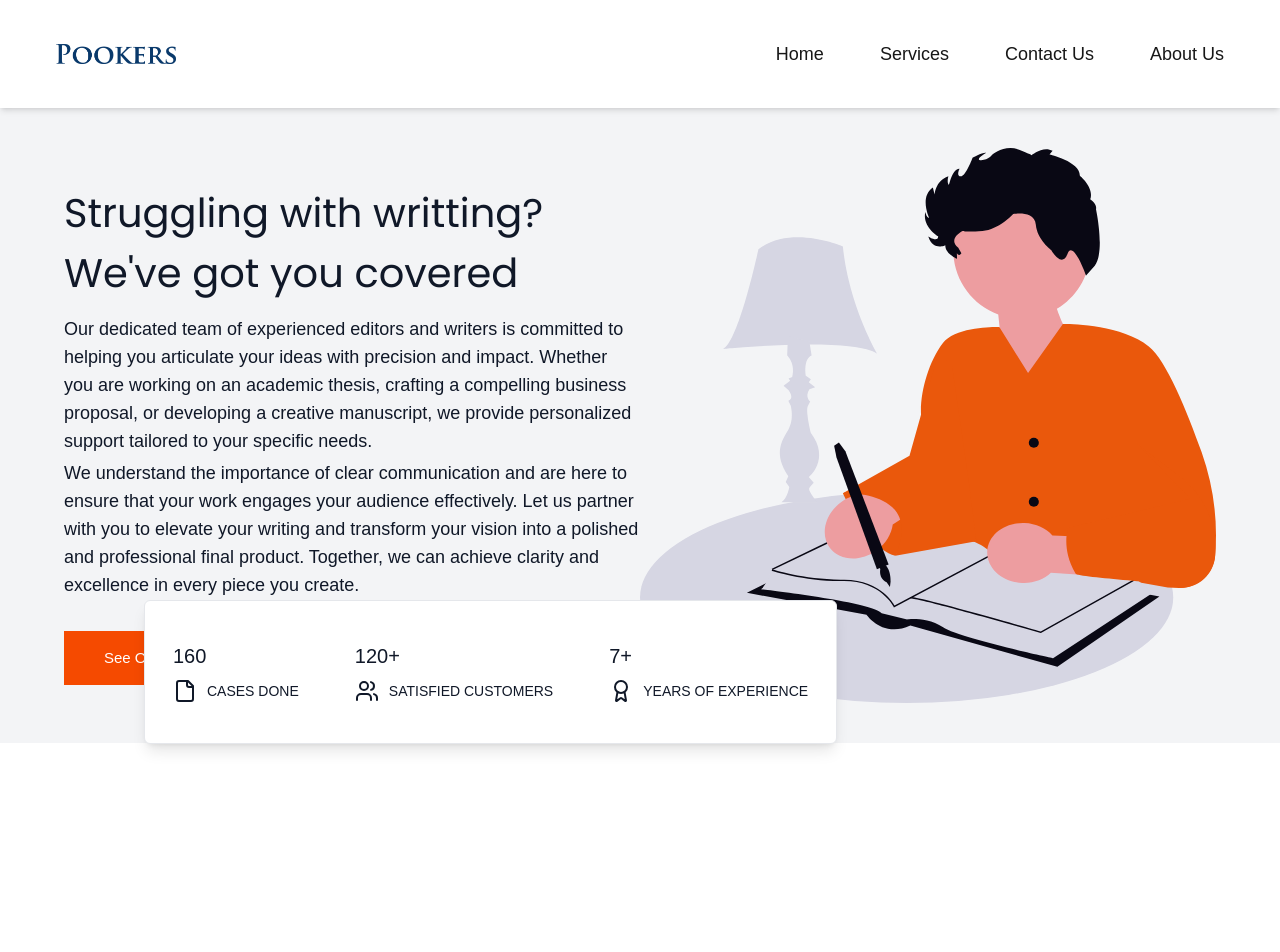
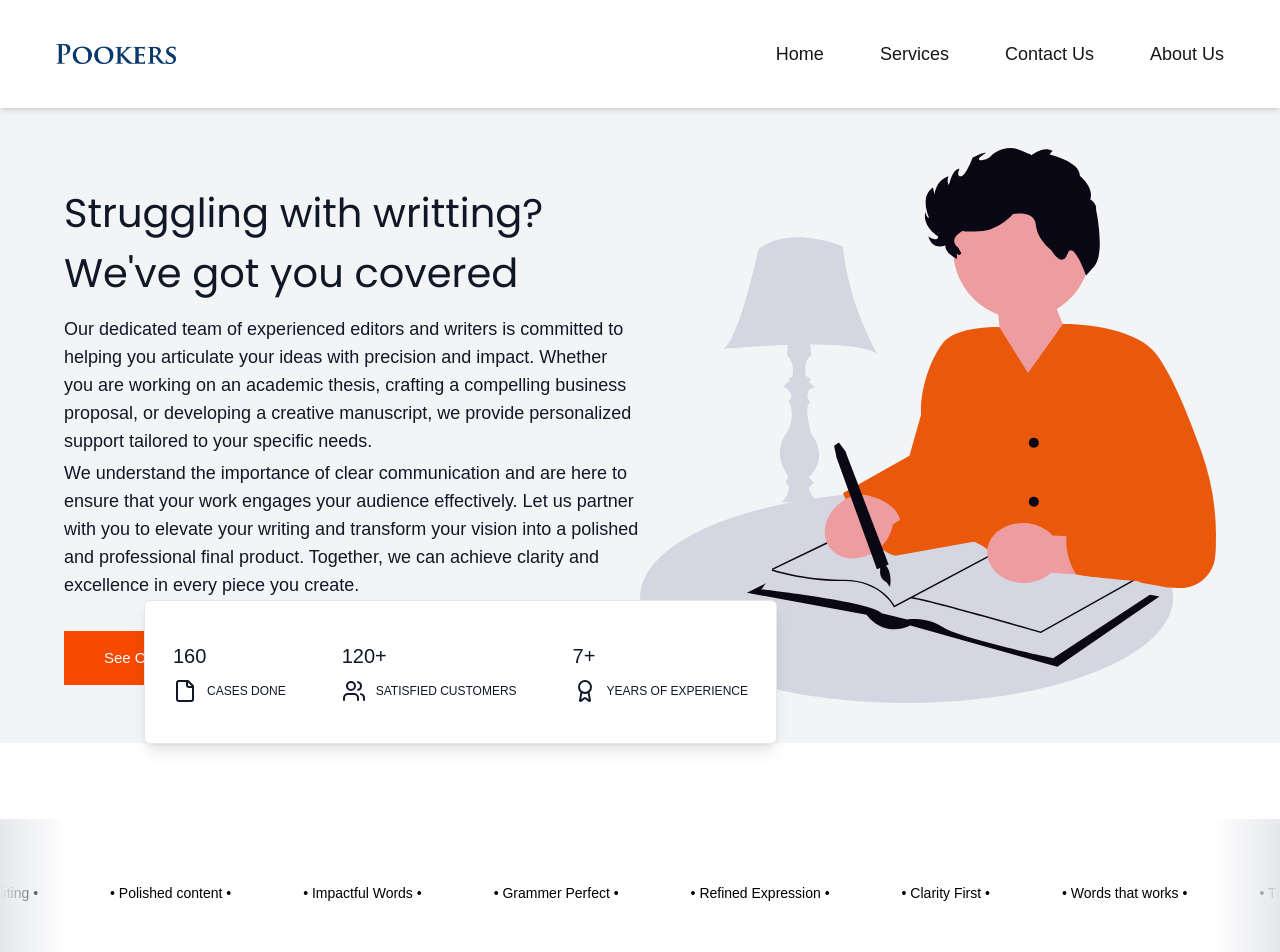
Before and after one commit to Jaycode01/pookers, a Next.js app: page / in a window 1280 px wide. Shown: the top 952 px of the page. Before the commit the page ends 800 px from the top, so only its background shows below. Built offline with nearby package versions, Linux system fonts and the light colour scheme; a web font is replaced by a local one.

Commit message:
worked on marquee to make the website more eye-catching

```diff
--- a/src/app/page.tsx
+++ b/src/app/page.tsx
@@ -1,10 +1,12 @@
 import Hero from "@/components/hero";
+import Marquee from "@/components/marquee";
 import React from "react";
 
 export default function Home() {
   return (
     <div>
       <Hero />
+      <Marquee />
     </div>
   );
 }
--- a/src/components/hero.tsx
+++ b/src/components/hero.tsx
@@ -49,21 +49,21 @@ export default function Hero() {
         <div className="absolute z-20 bg-white w-[95%] md:w-fit mx-auto shadow-lg border border-gray-200 top-[80%] md:top-[75%] py-5 md:py-10 px-5 md:px-7 flex md:flex-row items-center justify-center gap-7 md:gap-14 rounded-md ml-0 md:ml-20">
           <div className="flex flex-col gap-2">
             <p className="text-[20px]">160</p>
-            <p className="flex flex-row items-center gap-2.5 uppercase text-sm">
+            <p className="flex flex-row items-center gap-2.5 uppercase text-[12px]">
               <File />
               <span>cases done</span>
             </p>
           </div>
           <div className="flex flex-col gap-2">
             <p className="text-[20px]">120+</p>
-            <p className="flex flex-row items-center gap-2.5 uppercase text-sm">
+            <p className="flex flex-row items-center gap-2.5 uppercase text-[12px]">
               <Users />
               <span>satisfied customers</span>
             </p>
           </div>
           <div className="flex flex-col gap-2">
             <p className="text-[20px]">7+</p>
-            <p className="flex flex-row items-center gap-2.5 uppercase text-sm">
+            <p className="flex flex-row items-center gap-2.5 uppercase text-[12px]">
               <Award />
               <span>years of experience</span>
             </p>
--- /dev/null
+++ b/src/components/marquee.tsx
@@ -0,0 +1,42 @@
+import Styles from "./styles/marquee.module.css";
+
+const marqueeTexts = [
+  "• Writing •",
+  "• Editing •",
+  "• Polished content •",
+  "• Impactful Words •",
+  "• Grammer Perfect •",
+  "• Refined Expression •",
+  "• Clarity First •",
+  "• Words that works •",
+  "• Thoughtfully Edited •",
+  "• Academic Ready •",
+  "• Voice Ready •",
+  "• Structurally Sound •",
+  "• On-Point Messaging •",
+  "• Attention to Details •",
+  "• Fast Turnaround •",
+  "• Impacts That Lasts •",
+];
+
+export default function Marquee() {
+  return (
+    <div className="bg-white pt-9">
+      <div className="relative overflow-hidden bg-white py-7 md:py-14 mt-10">
+        <div className="pointer-events-none absolute left-0 top-0 h-full w-16 z-10 bg-gradient-to-r from-gray-200 to-transparent" />
+        <div className="pointer-events-none absolute right-0 top-0 h-full w-16 z-10 bg-gradient-to-l from-gray-200 to-transparent" />
+
+        <div className={`${Styles.marqueeScroll} flex whitespace-nowrap gap-6`}>
+          {[...marqueeTexts, ...marqueeTexts].map((marquee, i) => (
+            <span
+              key={i}
+              className="px-6 py-2 bg-white text-black rounded-full font-medium text-sm"
+            >
+              {marquee}
+            </span>
+          ))}
+        </div>
+      </div>
+    </div>
+  );
+}
--- /dev/null
+++ b/src/components/styles/marquee.module.css
@@ -0,0 +1,12 @@
+@keyframes marqueeScroll {
+  0% {
+    transform: translateX(0%);
+  }
+  100% {
+    transform: translateX(-50%);
+  }
+}
+
+.marqueeScroll {
+  animation: marqueeScroll 20s linear infinite;
+}
```
